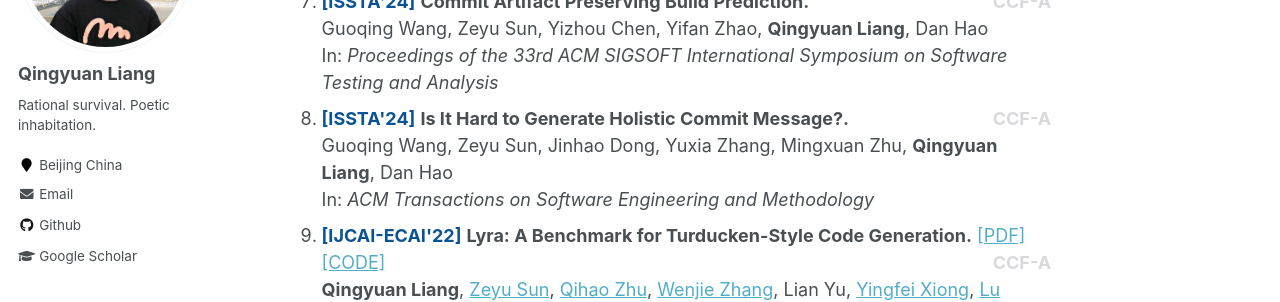
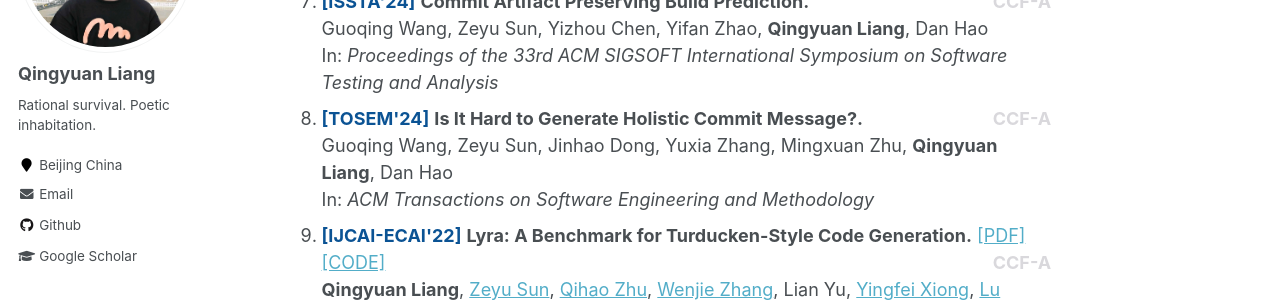
Before and after one commit to LIANGQINGYUAN/liangqingyuan.github.io, a Jekyll site: the page built from _pages/about.md, in a window 1280 px wide and 900 px high, scrolled down 1459 px. Shown: the part 160-462 px from the top of the window. Built offline with Jekyll 4.4.1, drawn with Linux system fonts in a browser that asks for light colours.

Commit message:
Update about.md

```diff
--- a/_pages/about.md
+++ b/_pages/about.md
@@ -90,7 +90,7 @@ Hi, I’m a Ph.D. student at the School of Computer Science, Peking University.
 </li>
 
 <li>
-    <strong style="color:#0b5394">[ISSTA'24]</strong> <b>Is It Hard to Generate Holistic Commit Message?.</b>   <strong style="color:#D9D8DC;float:right">CCF-A</strong>
+    <strong style="color:#0b5394">[TOSEM'24]</strong> <b>Is It Hard to Generate Holistic Commit Message?.</b>   <strong style="color:#D9D8DC;float:right">CCF-A</strong>
     <br/>
 	Guoqing Wang, Zeyu Sun, Jinhao Dong, Yuxia Zhang, Mingxuan Zhu, <b>Qingyuan Liang</b>, Dan Hao
     <br/>
```
